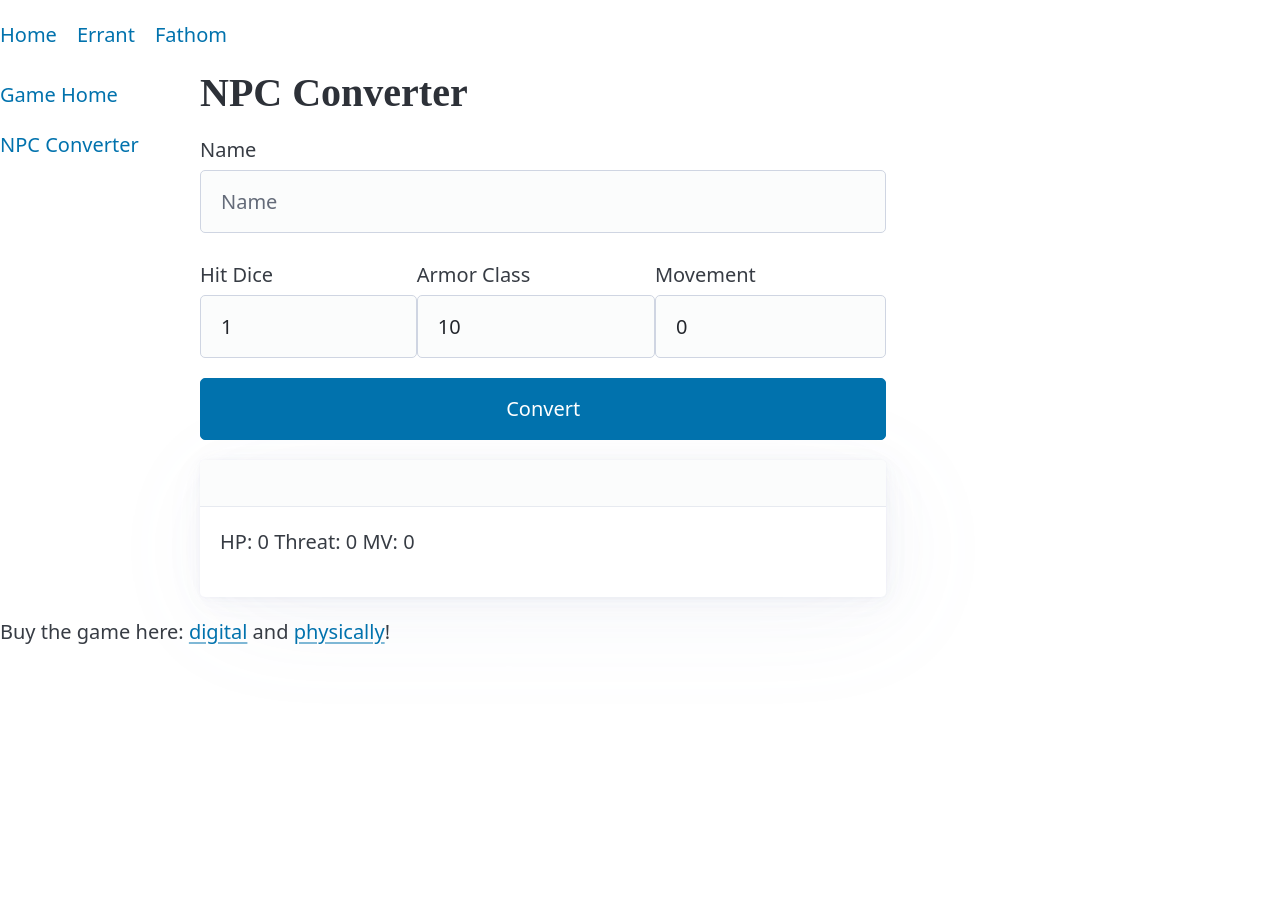
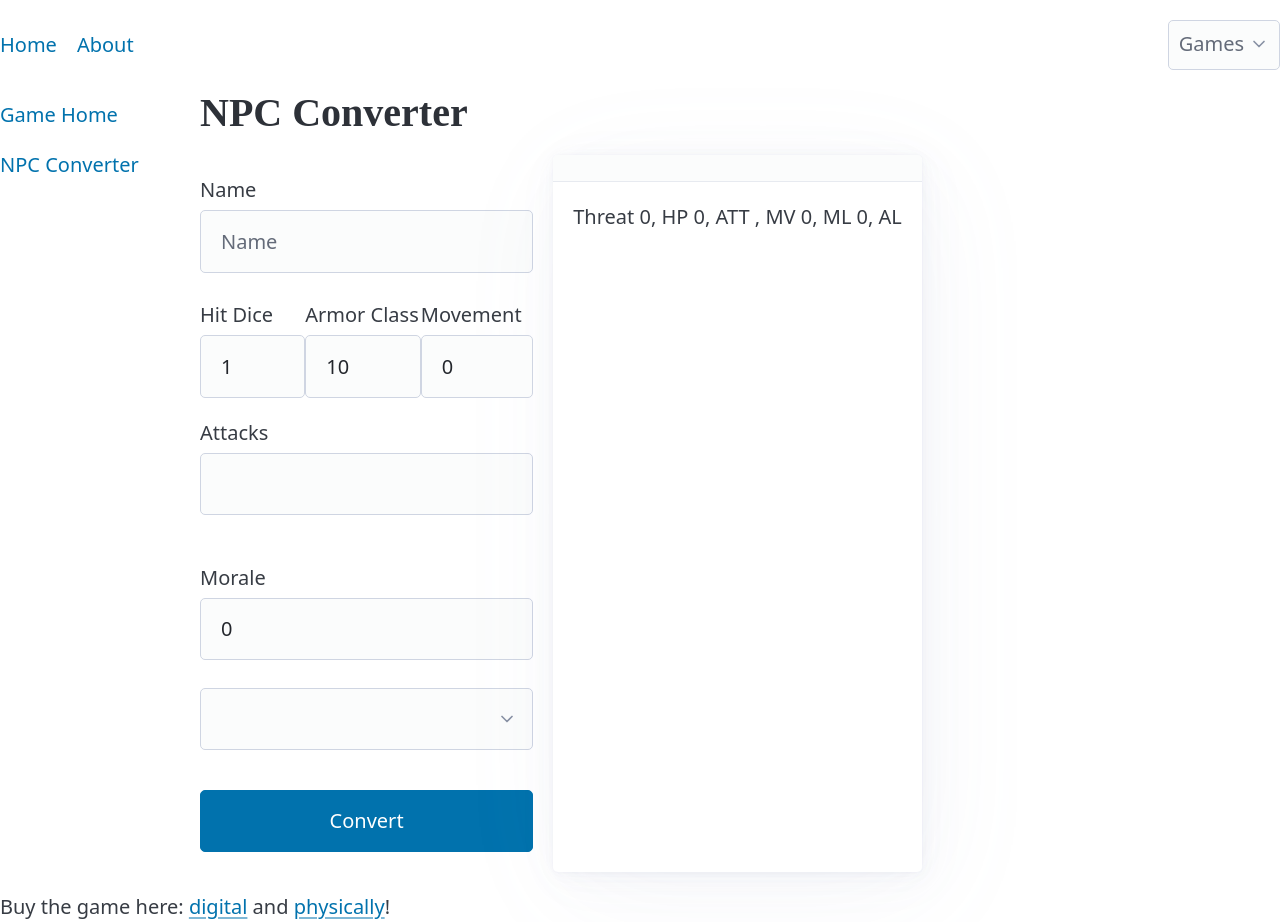
Before and after one commit to KingCarnival/tabletopDigitalTools, a SvelteKit app: page /errant/npc-converter in a window 1280 px wide. Before the commit the page ends 800 px from the top, so only its background shows below. Built offline with nearby package versions, Linux system fonts and the light colour scheme.

Commit message:
More Games and Page Transititons

```diff
--- a/src/routes/+layout.svelte
+++ b/src/routes/+layout.svelte
@@ -1,14 +1,35 @@
 <script lang="ts">
+	import { fly } from 'svelte/transition';
 	import '@picocss/pico';
 	import '../app.css';
+
+	export let data;
 </script>
 
+<main>
+	{#key data.url}
+		<div in:fly={{ x: -200, duration: 300, delay: 300 }} out:fly={{ x: 200, duration: 300 }}>
 			<nav>
 				<ul>
 					<li><a href="/">Home</a></li>
+					<li><a href="/">About</a></li>
+				</ul>
+				<ul>
+					<li>
+						<details class="dropdown">
+							<summary>Games</summary>
+							<ul dir="rtl">
 								<li><a href="/errant">Errant</a></li>
 								<li><a href="/fathom">Fathom</a></li>
+								<li><a href="/hard-wired-island">Hard Wired Island</a></li>
+								<li><a href="/heart">Heart: The City Beneath</a></li>
+							</ul>
+						</details>
+					</li>
 				</ul>
 			</nav>
 
 			<slot />
+		</div>
+	{/key}
+</main>
--- /dev/null
+++ b/src/routes/+layout.ts
@@ -0,0 +1,5 @@
+export function load({ url }) {
+	return {
+		url: url.pathname
+	};
+}
--- a/src/routes/+page.svelte
+++ b/src/routes/+page.svelte
@@ -1,2 +1,2 @@
-<h1>Welcome to SvelteKit</h1>
-<p>Visit <a href="https://kit.svelte.dev">kit.svelte.dev</a> to read the documentation</p>
+<h1>Tabletop Digital Tools</h1>
+<p>This is a collection of tools for tabletop games I think are neat!</p>
--- a/src/routes/errant/npc-converter/+page.svelte
+++ b/src/routes/errant/npc-converter/+page.svelte
@@ -6,6 +6,11 @@
 	let movementFt = 0;
 	let movementDice = 0;
 	let ascendAC = 10;
+	let descendAC = 0;
+	let alignment = '';
+	const specialAbilities = [];
+	let attacks = '';
+	let morale = 0;
 
 	function convert() {
 		hitProtection = hitDice * Math.floor(0.5 * ascendAC);
@@ -21,7 +26,8 @@
 </script>
 
 <h1>NPC Converter</h1>
-<body>
+<body class="grid colums">
+	<main>
 		<form>
 			<label>Name<input type="text" bind:value={name} placeholder="Name" /></label>
 			<fieldset role="group">
@@ -29,15 +35,29 @@
 				<label>Armor Class<input type="number" bind:value={ascendAC} /></label>
 				<label>Movement<input type="number" bind:value={movementFt} /></label>
 			</fieldset>
+			<fieldset>
+				<label>Attacks<input type="text" bind:value={attacks} /></label>
+			</fieldset>
+			<fieldset>
+				<label>Morale<input type="number" bind:value={morale} /></label>
+				<select name="alignment" aria-label="Alignment" bind:value={alignment}>
+					<option selected disabled>Pick Alignment</option>
+					<option>Lawful</option>
+					<option>Neutral</option>
+					<option>Chaotic</option>
+				</select>
+			</fieldset>
 			<button type="submit" on:click={convert}>Convert</button>
 		</form>
-	<article class="pico-background-pumpkin-600">
-		<header><h2>{name}</h2></header>
+	</main>
+	<article>
+		<header>{name}</header>
 		<p>
-			HP: {hitProtection}
-			Threat: {threat}
-			MV: {movementDice}
+			Threat {threat}, HP {hitProtection}, ATT {attacks}, MV {movementDice}, ML {morale}, AL
+			<i>{alignment}</i>
 		</p>
+		<br />
+		<p></p>
 	</article>
 </body>
 
@@ -45,4 +65,7 @@
 	h1 {
 		font-family: Baldur;
 	}
+	article {
+		width: max-content;
+	}
 </style>
--- /dev/null
+++ b/src/routes/hard-wired-island/+layout.svelte
@@ -0,0 +1,25 @@
+<script lang="ts">
+</script>
+
+<div class="submenu">
+	<aside>
+		<nav>
+			<ul>
+				<li><a href="/hard-wired-island">Game Home</a></li>
+			</ul>
+		</nav>
+	</aside>
+	<main>
+		<slot />
+	</main>
+</div>
+<footer>
+	Buy the game <a href="https://ettin.itch.io/hard-wired-island">here</a>!
+</footer>
+
+<style>
+	.submenu {
+		display: grid;
+		grid-template-columns: 200px 60ch;
+	}
+</style>
--- /dev/null
+++ b/src/routes/hard-wired-island/+page.svelte
@@ -0,0 +1,4 @@
+<hgroup>
+	<h1>Hard Wired Island</h1>
+	<p>A game by Paul Matijevic, Freya Katra Erlingsdóttir and Minerva McJanda</p>
+</hgroup>
--- /dev/null
+++ b/src/routes/heart/+layout.svelte
@@ -0,0 +1,27 @@
+<script lang="ts">
+</script>
+
+<div class="submenu">
+	<aside>
+		<nav>
+			<ul>
+				<li><a href="/heart">Game Home</a></li>
+			</ul>
+		</nav>
+	</aside>
+	<main>
+		<slot />
+	</main>
+</div>
+<footer>
+	Buy the game <a
+		href="https://rowanrookanddecard.com/product-category/game-systems/resistance/heart/">here</a
+	>!
+</footer>
+
+<style>
+	.submenu {
+		display: grid;
+		grid-template-columns: 200px 60ch;
+	}
+</style>
--- /dev/null
+++ b/src/routes/heart/+page.svelte
@@ -0,0 +1,4 @@
+<hgroup>
+	<h1>Heart: The City Beneath</h1>
+	<p>A game by Grant Howitt and Christopher Taylor</p>
+</hgroup>
```
Lines whose indentation alone changed are shown as unchanged.
